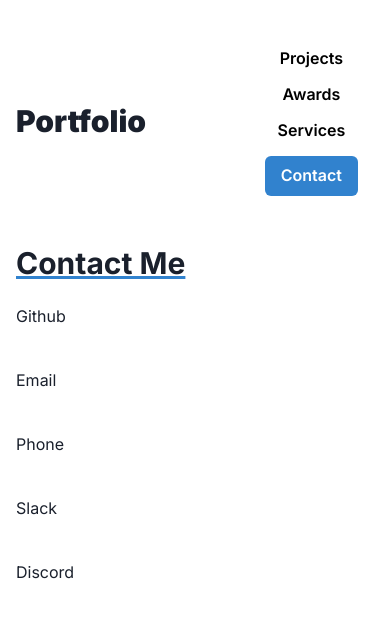
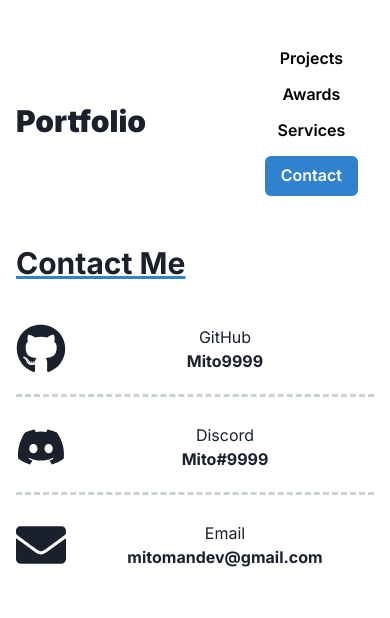
Before and after one commit to Mito9999/portfolio, a Next.js app: page /contact in a window 390 px wide. Shown: the top 618 px of the page. Built offline with nearby package versions, Linux system fonts and the light colour scheme.

Commit message:
Add contact page info + styles/responsivity

```diff
--- a/package.json
+++ b/package.json
@@ -8,6 +8,7 @@
     "start": "next start"
   },
   "dependencies": {
+    "@chakra-ui/icons": "^1.0.7",
     "@chakra-ui/react": "^1.3.4",
     "@emotion/react": "^11.1.5",
     "@emotion/styled": "^11.1.5",
@@ -15,6 +16,7 @@
     "memory-cache": "^0.2.0",
     "next": "^10.0.0",
     "react": "17.0.1",
-    "react-dom": "17.0.1"
+    "react-dom": "17.0.1",
+    "react-icons": "^4.2.0"
   }
 }
--- a/pages/contact.js
+++ b/pages/contact.js
@@ -1,6 +1,28 @@
 import Head from "next/head";
-import { Box } from "@chakra-ui/react";
+import { Flex, Text, Link as ChakraLink } from "@chakra-ui/react";
+import { FaGithub, FaEnvelope, FaDiscord } from "react-icons/fa";
 import Title from "../components/Title";
+
+const contactInfo = [
+  {
+    text: "GitHub",
+    account: "Mito9999",
+    link: "https://github.com/Mito9999",
+    Icon: FaGithub,
+  },
+  {
+    text: "Discord",
+    account: "Mito#9999",
+    link: "https://discord.com/users/570383339811504159",
+    Icon: FaDiscord,
+  },
+  {
+    text: "Email",
+    account: "mitomandev@gmail.com",
+    link: "mailto:mitomandev@gmail.com",
+    Icon: FaEnvelope,
+  },
+];
 
 export default function Contact() {
   return (
@@ -13,11 +35,47 @@ export default function Contact() {
       <main>
         <Title text="Contact Me" />
 
-        <Box mb="40px">Github</Box>
-        <Box mb="40px">Email</Box>
-        <Box mb="40px">Phone</Box>
-        <Box mb="40px">Slack</Box>
-        <Box mb="40px">Discord</Box>
+        {contactInfo.map((source) => (
+          <Flex
+            key={source.text}
+            align="center"
+            py="20px"
+            mb="5px"
+            borderBottom={
+              contactInfo[contactInfo.length - 1] !== source
+                ? "3px dashed rgb(200, 210, 215)"
+                : "none"
+            }
+            _hover={[{}, { fontSize: "20px" }, { fontSize: "28px" }]}
+            transition="all 250ms ease"
+          >
+            <ChakraLink href={source.link} isExternal={source.text !== "Email"}>
+              <source.Icon fontSize="50px" />
+            </ChakraLink>
+            <Flex
+              direction={["column", "row"]}
+              align="center"
+              justify="space-between"
+              ml={["10px", "15px"]}
+              w="100%"
+            >
+              <ChakraLink
+                href={source.link}
+                isExternal={source.text !== "Email"}
+                fontSize="md"
+              >
+                {source.text}
+              </ChakraLink>
+              <Text
+                overflowWrap="anywhere"
+                textAlign="center"
+                fontWeight="bold"
+              >
+                {source.account}
+              </Text>
+            </Flex>
+          </Flex>
+        ))}
       </main>
     </>
   );
```
Also changed, not shown: 1 other file (tests, documents, lock files or other folders).
